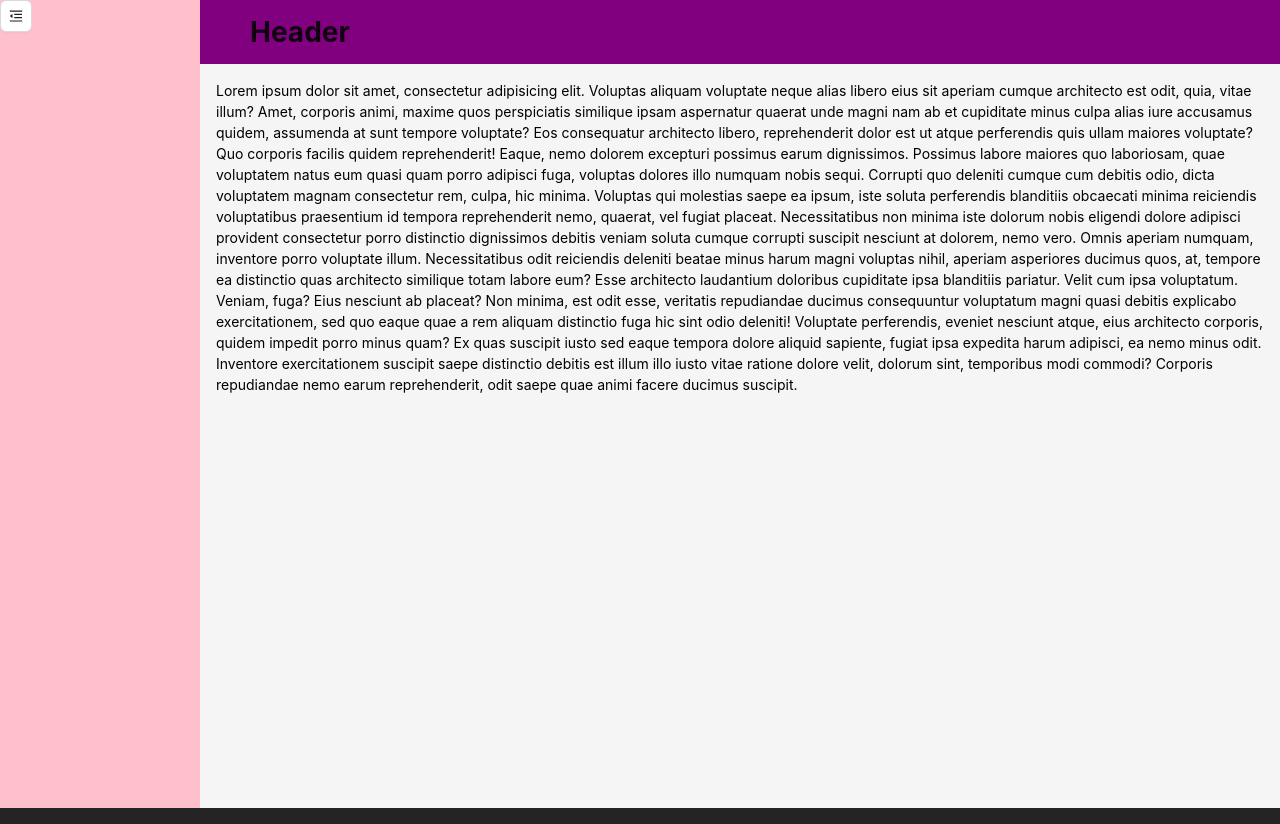
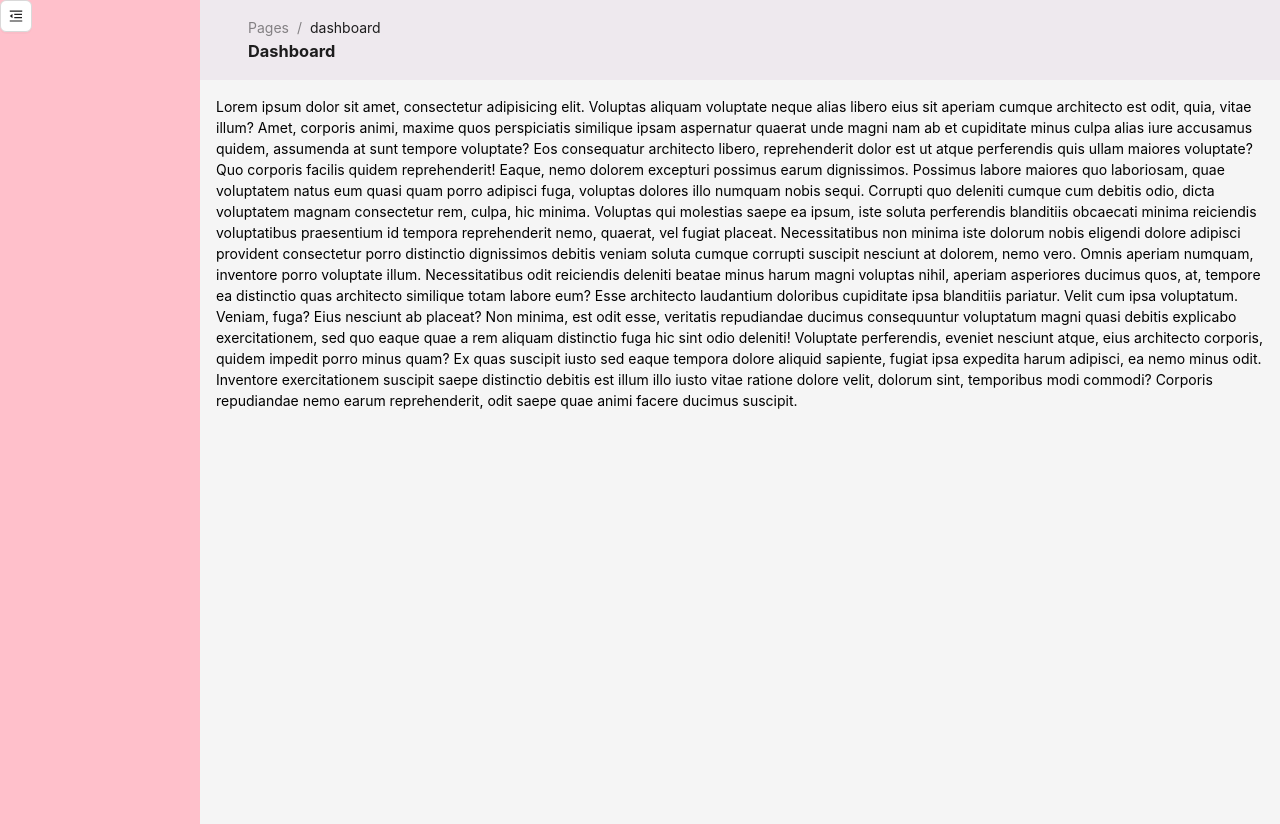
Before and after one commit to arbabhsiddiqui/ant-dashboard-theme, a React (Vite) app: page / in a window 1280 px wide. Built offline with nearby package versions, Linux system fonts and the light colour scheme.

Commit message:
add breadcrums

```diff
--- a/src/components/Header/Header.component.jsx
+++ b/src/components/Header/Header.component.jsx
@@ -1,4 +1,4 @@
-import { Layout } from 'antd';
+import { Layout, Breadcrumb, Flex } from 'antd';
 
 // local imports
 const { Header: AntHeader } = Layout;
@@ -8,7 +8,21 @@ import './Header.style.scss';
 const Header = () => {
   return (
     <AntHeader className='c-header'>
-      <h1 className='text-light'>Header</h1>
+      <div className='c-header__title-area'>
+        <Breadcrumb
+          items={[
+            {
+              title: 'Pages',
+            },
+            {
+              title: 'dashboard',
+            },
+          ]}
+        />
+        <h3>Dashboard</h3>
+      </div>
+
+      <Flex></Flex>
     </AntHeader>
   );
 };
--- a/src/components/Header/Header.style.scss
+++ b/src/components/Header/Header.style.scss
@@ -1,11 +1,22 @@
 .c-header {
-  grid-area: header;
-  --ant-layout-header-bg: purple;
+  --ant-layout-header-bg: rgb(238, 233, 238);
+  min-height: 80px;
+  padding-block: 1rem;
+  padding-inline: 48px;
+  display: flex;
+  align-items: center;
+  justify-content: space-between;
 
-  text-align: 'center';
-  color: '#fff';
-  height: 64;
-  padding-inline: 48;
-  line-height: '64px';
-  background-color: '#4096ff';
+  &__title-area {
+    display: flex;
+    justify-content: flex-start;
+    align-items: flex-start;
+    flex-direction: column;
+    line-height: 25px;
+    h3 {
+      display: inline-flex;
+      margin: 0 !important;
+      padding: 0;
+    }
+  }
 }
```
